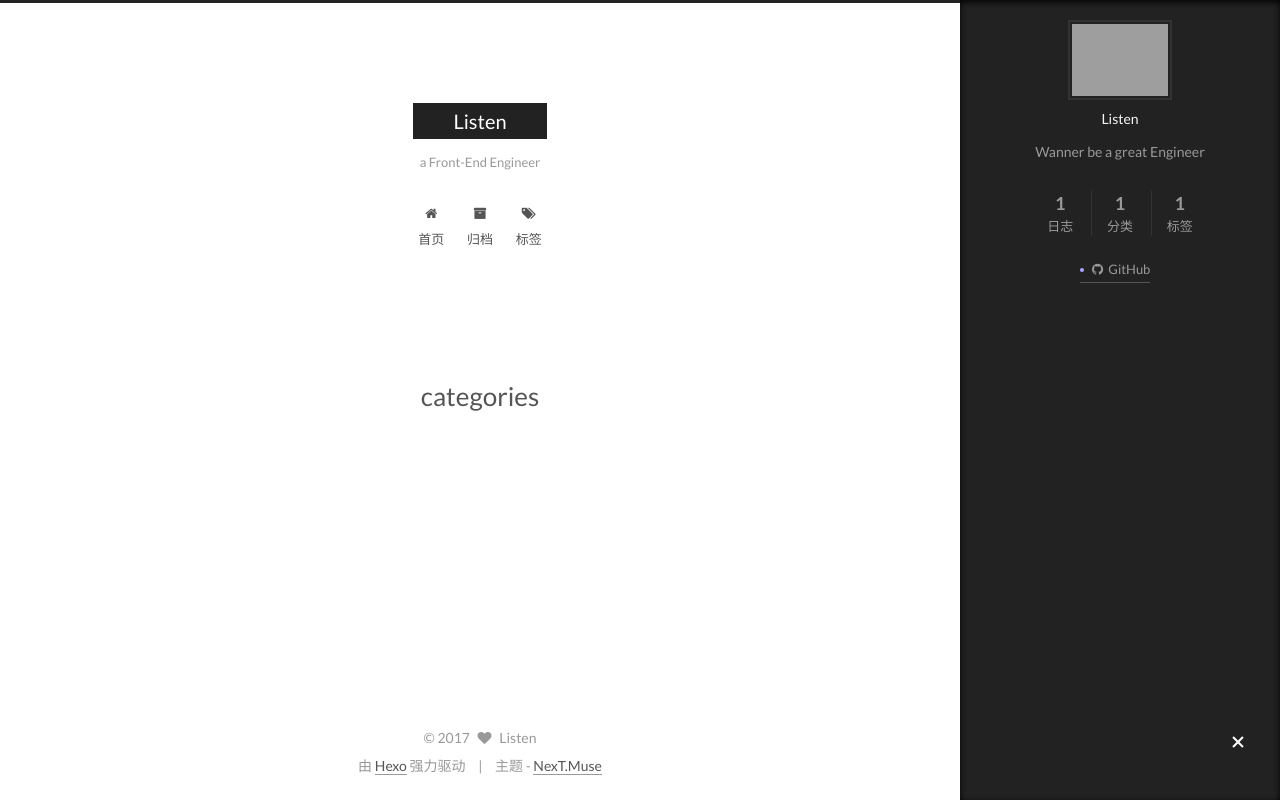
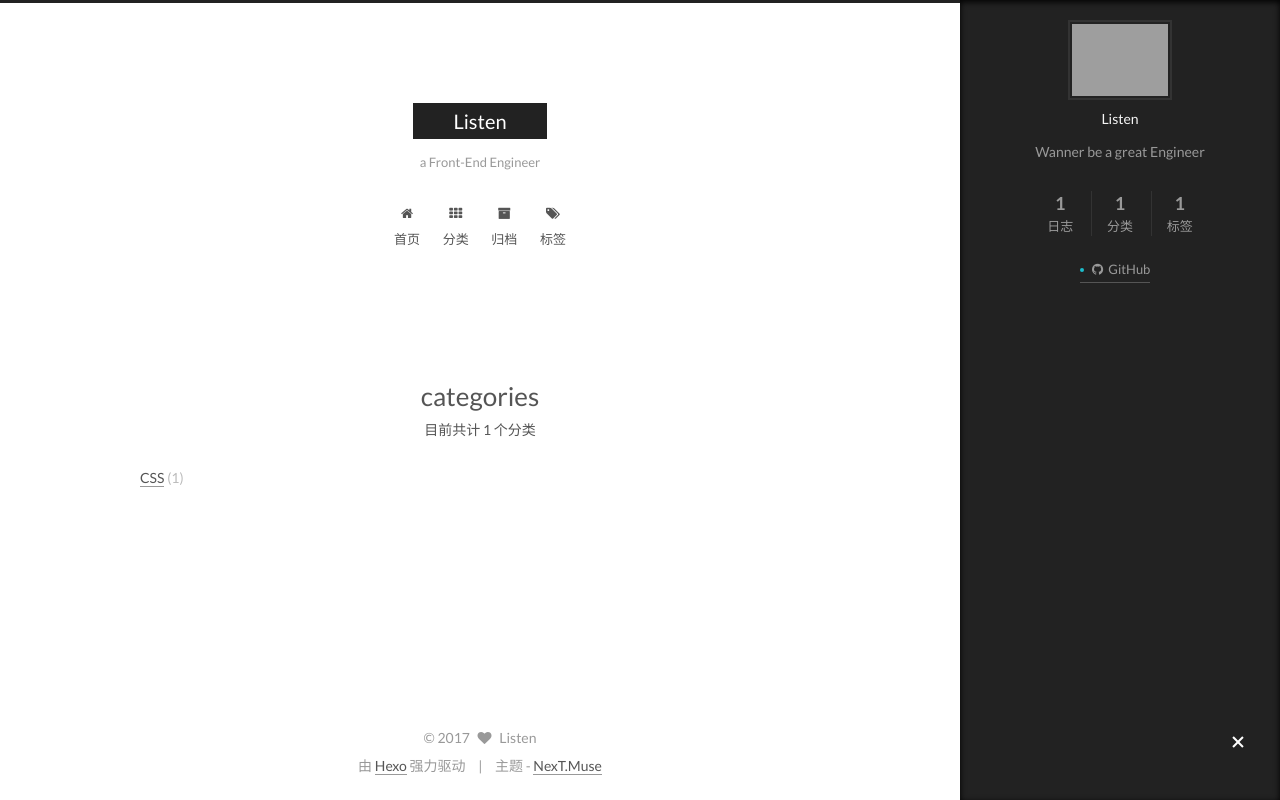
Before and after one commit to inzaghihao/swarosky44.github.io, a plain HTML site: page categories/index.html in a window 1280 px wide. Both pictures are taken after a click on the element 1238 px from the left and 743 px from the top of the page. Drawn offline with Linux system fonts and the light colour scheme; grey boxes are pictures that could not be loaded.

Commit message:
Site updated: 2017-03-27 09:17:15

```diff
--- a/categories/index.html
+++ b/categories/index.html
@@ -93,7 +93,7 @@
 <meta property="og:url" content="http://swarosky44.github.io/categories/index.html">
 <meta property="og:site_name" content="Listen">
 <meta property="og:description" content="Wanner be a great Engineer">
-<meta property="og:updated_time" content="2017-03-25T08:08:10.000Z">
+<meta property="og:updated_time" content="2017-03-27T01:17:01.000Z">
 <meta name="twitter:card" content="summary">
 <meta name="twitter:title" content="categories">
 <meta name="twitter:description" content="Wanner be a great Engineer">
@@ -207,6 +207,16 @@
         </li>
 
 
+        <li class="menu-item menu-item-categories">
+          <a href="/categories" rel="section">
+
+              <i class="menu-item-icon fa fa-fw fa-th"></i> <br />
+
+            分类
+          </a>
+        </li>
+
+
         <li class="menu-item menu-item-archives">
           <a href="/archives" rel="section">
 
@@ -256,7 +266,14 @@
 
 
 
-
+      <div class="category-all-page">
+        <div class="category-all-title">
+            目前共计 1 个分类
+        </div>
+        <div class="category-all">
+          <ul class="category-list"><li class="category-list-item"><a class="category-list-link" href="/categories/CSS/">CSS</a><span class="category-list-count">1</span></li></ul>
+        </div>
+      </div>
 
   </div>
 
@@ -315,10 +332,10 @@
 
 
             <div class="site-state-item site-state-categories">
-
+              <a href="/categories/index.html">
                 <span class="site-state-item-count">1</span>
                 <span class="site-state-item-name">分类</span>
-
+              </a>
             </div>
 
 
--- a/css/main.css
+++ b/css/main.css
@@ -1684,7 +1684,7 @@ pre .javascript .function {
   width: 4px;
   height: 4px;
   border-radius: 50%;
-  background: #ada6ff;
+  background: #1cbdcc;
 }
 .links-of-blogroll {
   font-size: 13px;
```
Also changed, not shown: 2017/03/25/CSS Secrets a week/index.html (+12 -2 lines), archives/2017/03/index.html (+12 -2 lines), archives/2017/index.html (+12 -2 lines), archives/index.html (+12 -2 lines), categories/CSS/index.html (+12 -2 lines), index.html (+12 -2 lines), tags/CSS/index.html (+12 -2 lines), tags/index.html (+13 -3 lines).
